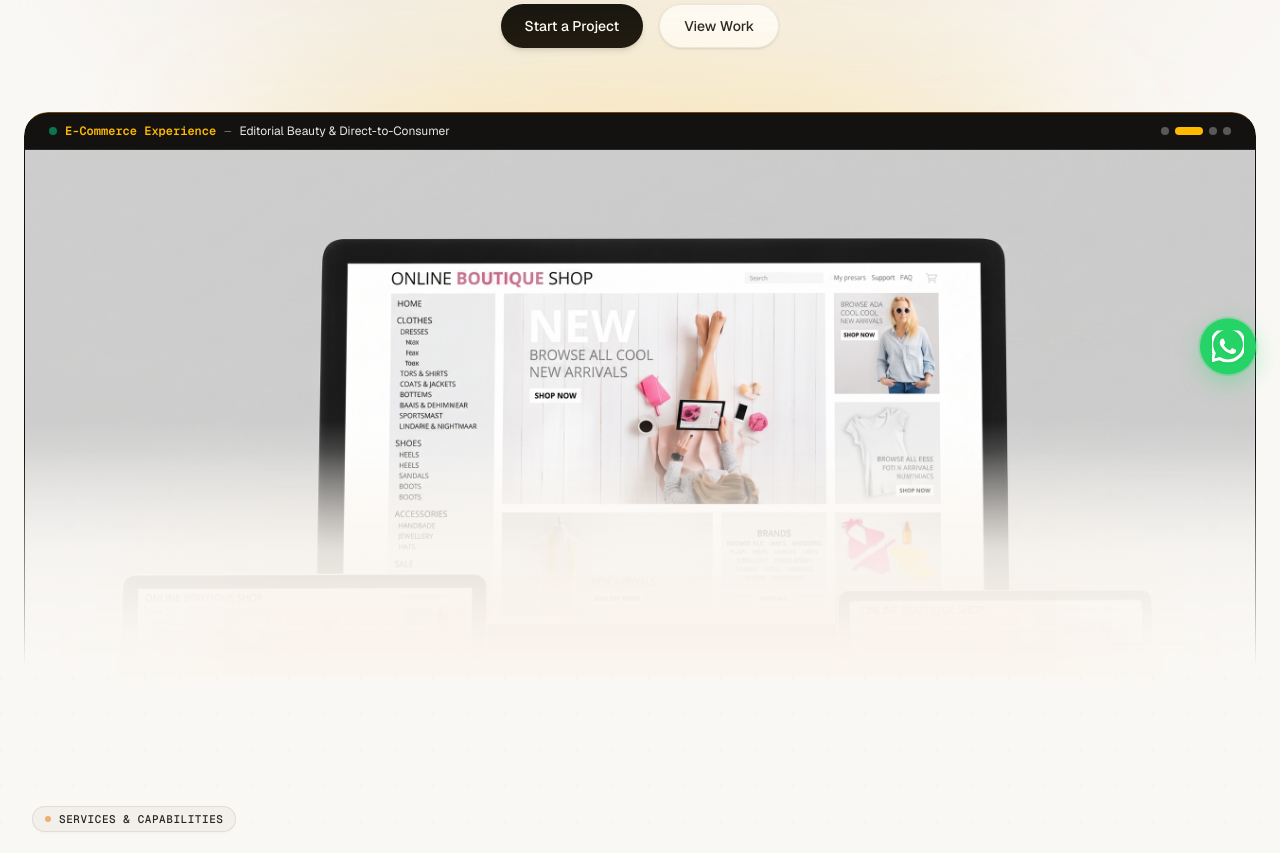
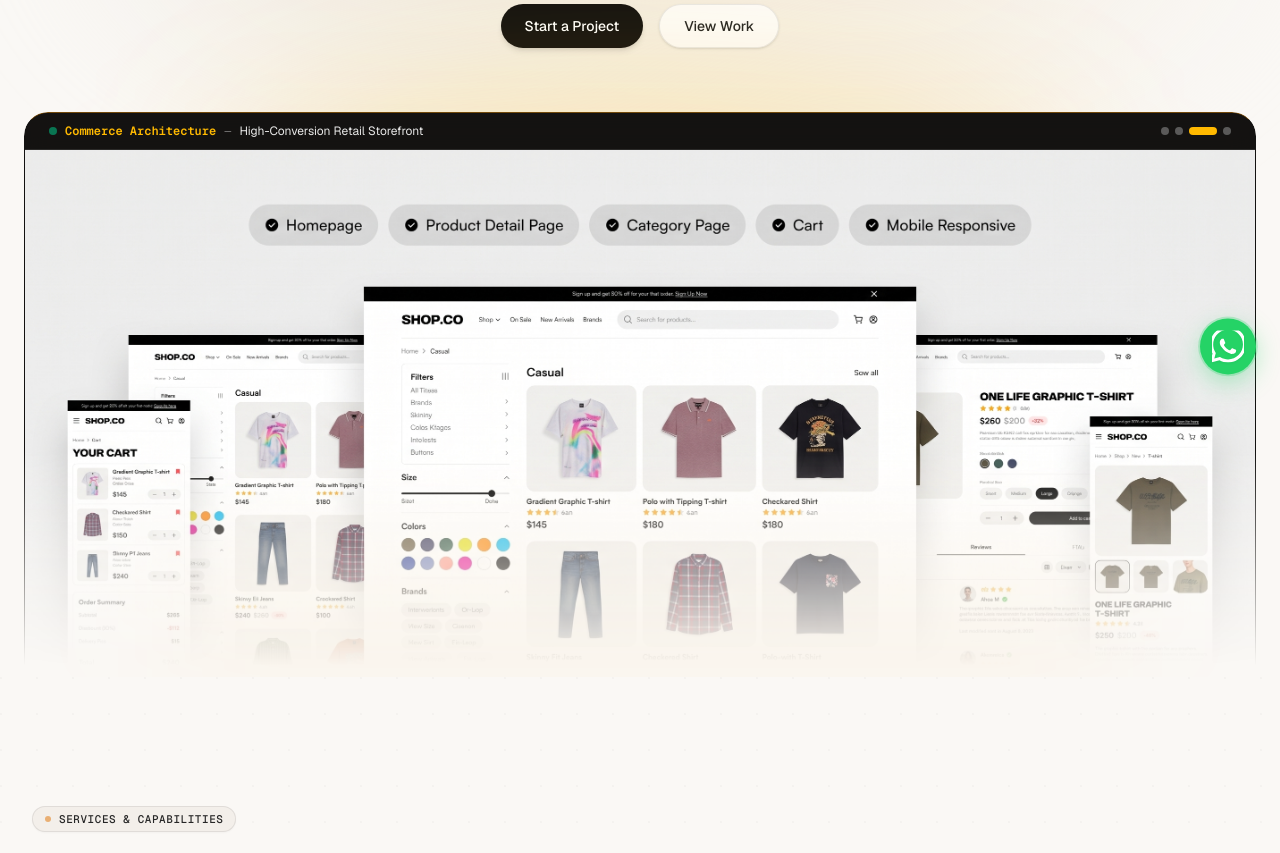
Before and after one commit to millathossain115/telos-digital, a Next.js app: page / in a window 1280 px wide. Shown: the part 400-1253 px from the top of the page. Built offline with nearby package versions, Linux system fonts and the light colour scheme.

Commit message:
feat: add animated Hero component with showcase slider and ambient lighting

```diff
--- a/src/components/Hero.tsx
+++ b/src/components/Hero.tsx
@@ -1,7 +1,7 @@
 "use client";
 
 import { useState, useEffect } from "react";
-import { motion, AnimatePresence, type Variants } from "framer-motion";
+import { motion, type Variants } from "framer-motion";
 import Link from "next/link";
 
 const HERO_SLIDES = [
@@ -50,7 +50,7 @@ export function Hero() {
   useEffect(() => {
     const timer = setInterval(() => {
       setCurrentSlide((prev) => (prev + 1) % HERO_SLIDES.length);
-    }, 4500);
+    }, 2800);
     return () => clearInterval(timer);
   }, []);
 
@@ -151,20 +151,35 @@ export function Hero() {
             </div>
           </div>
 
-          {/* Slide Frame with Crossfade */}
-          <div className="relative w-full aspect-[16/9] sm:aspect-[21/9] min-h-[300px] sm:min-h-[460px] bg-black/40 overflow-hidden">
-            <AnimatePresence mode="wait">
-              <motion.img
-                key={HERO_SLIDES[currentSlide].src}
-                src={HERO_SLIDES[currentSlide].src}
-                alt={HERO_SLIDES[currentSlide].title}
-                initial={{ opacity: 0, scale: 1.02 }}
-                animate={{ opacity: 1, scale: 1 }}
-                exit={{ opacity: 0 }}
-                transition={{ duration: 0.6, ease: [0.16, 1, 0.3, 1] }}
-                className="w-full h-full object-cover object-top block"
-              />
-            </AnimatePresence>
+          {/* Slide Frame with True Stacked Crossfade */}
+          <div className="relative w-full aspect-[16/9] sm:aspect-[21/9] min-h-[300px] sm:min-h-[460px] bg-[#141312] overflow-hidden">
+            {HERO_SLIDES.map((slide, idx) => {
+              const isActive = idx === currentSlide;
+              return (
+                <motion.div
+                  key={slide.src}
+                  initial={false}
+                  animate={{
+                    opacity: isActive ? 1 : 0,
+                    scale: isActive ? 1 : 1.03,
+                    zIndex: isActive ? 10 : 1,
+                  }}
+                  transition={{
+                    opacity: { duration: 0.5, ease: [0.25, 1, 0.5, 1] },
+                    scale: { duration: 0.7, ease: [0.25, 1, 0.5, 1] },
+                  }}
+                  style={{ willChange: "opacity, transform" }}
+                  className="absolute inset-0 w-full h-full pointer-events-none"
+                >
+                  <img
+                    src={slide.src}
+                    alt={slide.title}
+                    loading={idx === 0 ? "eager" : "lazy"}
+                    className="w-full h-full object-cover object-top block"
+                  />
+                </motion.div>
+              );
+            })}
           </div>
 
           {/* Seamless bottom fade mask */}
```
